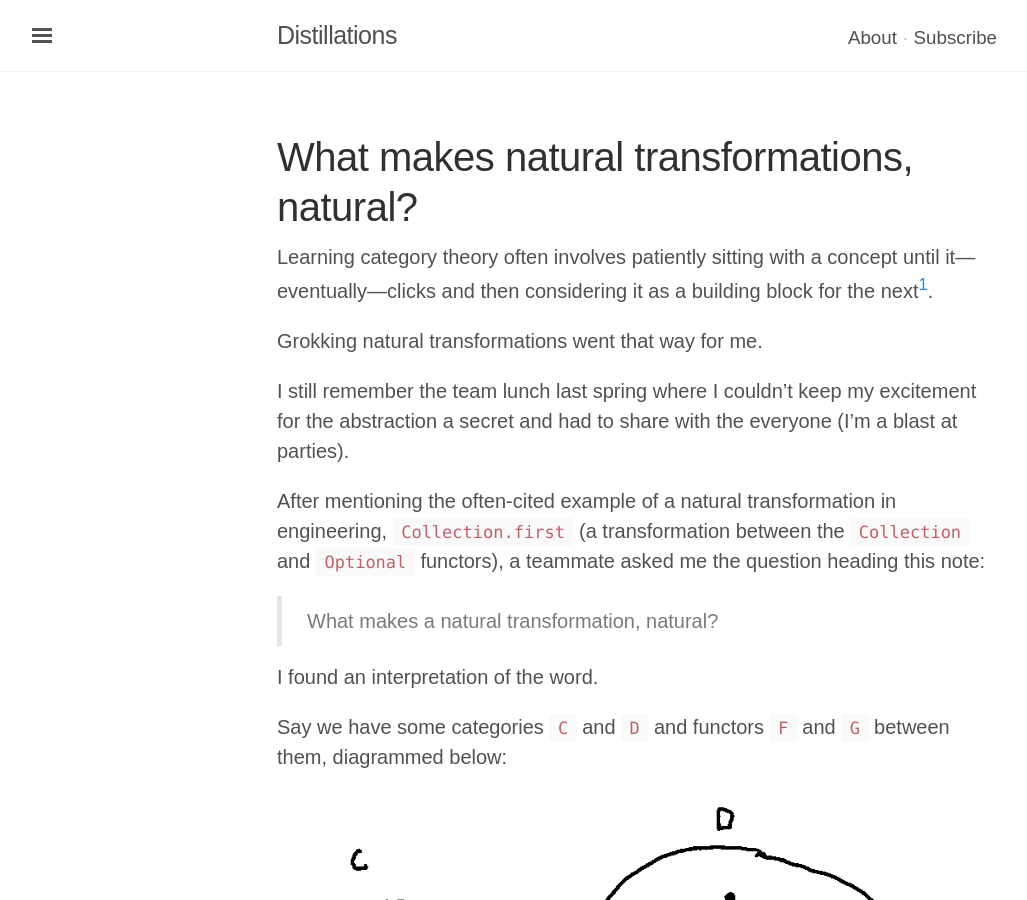
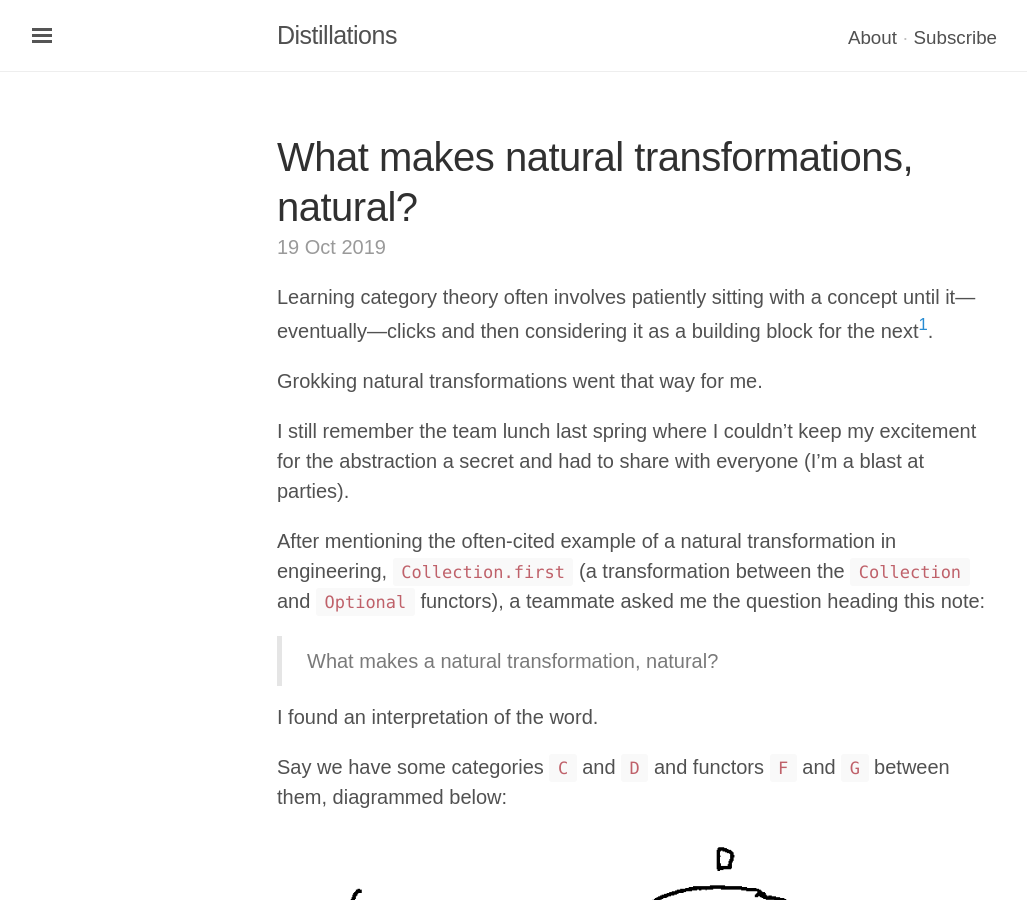
Before and after one commit to rvsrvs/jasdev.github.io, a Jekyll site: the page built from _notes/natural-transformations.md, in a window 1280 px wide and 900 px high. Shown: the whole window, without its empty margins (3-1030 px from the left). Built offline with Jekyll 4.4.1, drawn with Linux system fonts in a browser that asks for light colours; some web fonts are replaced.

Commit message:
Adds timestamps to note layout.

```diff
--- a/_layouts/note.html
+++ b/_layouts/note.html
@@ -4,6 +4,7 @@ layout: default
 
 <div class="post">
   <h1 class="post-title">{{ page.title }}</h1>
+  <span class="post-date">{{ page.date | date_to_string }}</span>
   {{ content }}
 </div>
 
--- a/_notes/natural-transformations.md
+++ b/_notes/natural-transformations.md
@@ -8,7 +8,7 @@ Learning category theory often involves patiently sitting with a concept until i
 
 Grokking natural transformations went that way for me.
 
-I still remember the team lunch last spring where I couldn’t keep my excitement for the abstraction a secret and had to share with the everyone (I’m a blast at parties).
+I still remember the team lunch last spring where I couldn’t keep my excitement for the abstraction a secret and had to share with everyone (I’m a blast at parties).
 
 After mentioning the often-cited example of a natural transformation in engineering, [`Collection.first`](https://developer.apple.com/documentation/swift/collection/3017676-first) (a transformation between the `Collection` and `Optional` functors), a teammate asked me the question heading this note:
 
```
Also changed, not shown: _notes/all.md (+1 -0 lines).
